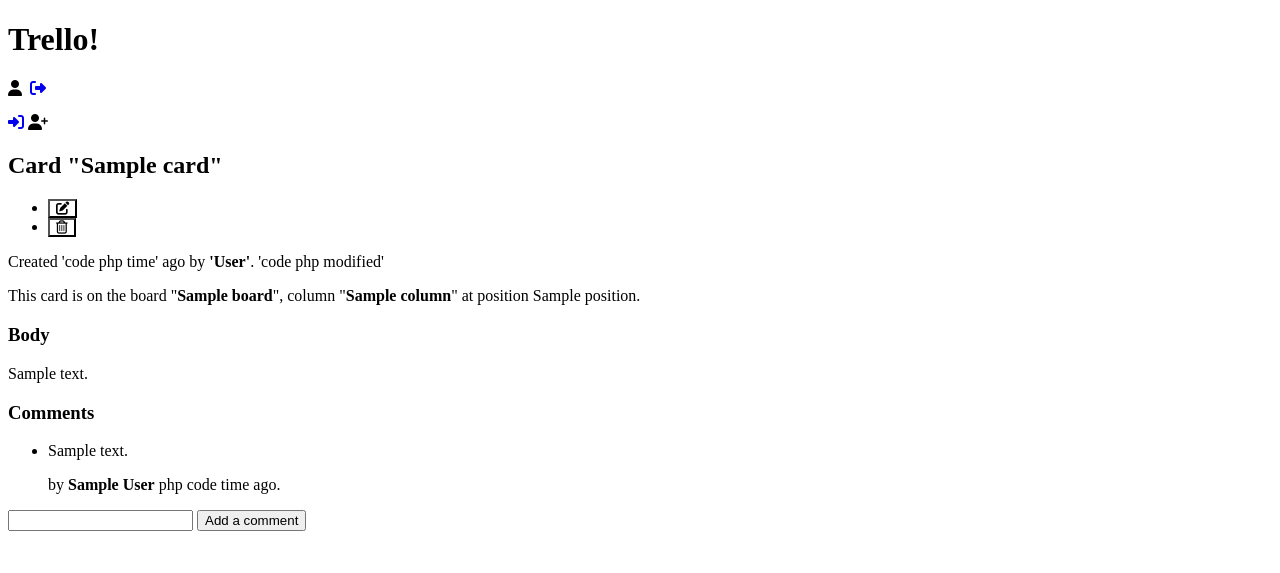
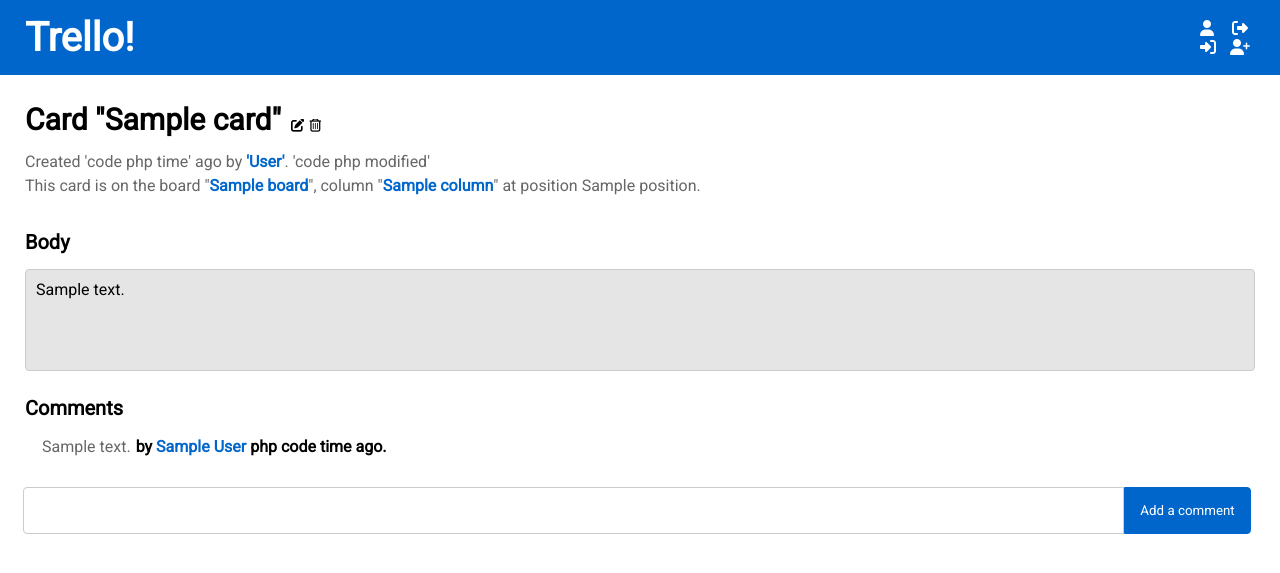
Before and after one commit to etic4/mini-trello-php, a PHP site: the page made by view/view_card.php in a window 1280 px wide. Shown: the top 573 px of the page. Run offline with PHP 8.4, Linux system fonts and the light colour scheme; the template is opened without the code that fills it: most values are stand-ins (such as "Sample title", 1, 10 or a date in 2020); data that the repository does not hold is empty; some libraries are stand-ins or nearby versions.

Commit message:
fix(view) affichage icones card ds view_board

```diff
--- a/css/styles.css
+++ b/css/styles.css
@@ -110,6 +110,7 @@ main {
 .one_card h2,
 .title h2 {
     font-size: 30px;
+    padding-top: 2px;
 }
 
 .title .icons {
@@ -129,40 +130,32 @@ strong {
 /***  ========ICONS=======  ***/
 
 .icons {
+    height: 25px;
     display: flex;
     flex-direction: row;
     justify-content: start;
+    align-items: center;
 }
 
-.icons li:first-child {
-    padding-left: 3px;
+.icons {
+    margin: 0;
+    padding: 0;
 }
 
-.icons li .link input {
-    padding-left: 7px;
-    margin-top: 2px;
+.icons li p {
+    height: 18px;
+    font-size: 15px;
+    font-weight: 900;
 }
 
+.icons li p,
 .icons .link input[type=submit] {
     border: none;
+    margin-right: 5px;
 }
 
 .card .icons {
-    position: absolute;
-    margin-left: -130px;
-    margin-top: -32px;
-}
-
-.board .card .icons .link input[type=submit] {
-    margin-top: 10px;
-}
-
-.icons li p {
-    font-size: 13px;
-    font-weight: 900;
-    padding-left: 7px;
-    margin-top: 8px;
-    color: #666666;
+    margin-left: 7px;
 }
 
 
@@ -421,9 +414,10 @@ strong {
     background-color: #e5e5e5;
 }
 
-.board .column header {
+.board .column .title_column {
+    width: 260px;
     font-size: 15px;
-    padding: 15px 10px 25px 10px;
+    padding: 15px 10px 25px 0;
     display: flex;
     flex-direction: row;
     justify-content: start;
@@ -431,18 +425,12 @@ strong {
 
 .board .column h3 {
     padding-right: 10px;
+    padding-top: 2px;
 }
 
 .board .column footer .add {
     margin-top: -20px;
     margin-left: 7px;
-}
-
-.board .column section ul {
-    display: flex;
-    flex-direction: row;
-    justify-content: center;
-    align-items: center;
 }
 
 
@@ -478,7 +466,12 @@ strong {
 }
 
 .board .column .card {
+    min-height: 65px;
     width: 270px;
+    display: flex;
+    flex-direction: column;
+    justify-content: start;
+    margin-bottom: 15px;
     border-radius: 4px;
     background-color: #ffffff;
 }
@@ -498,7 +491,7 @@ strong {
 }
 
 .one_card article header {
-    padding-bottom: 15px;
+    padding-bottom: 25px;
     white-space: nowrap;
 }
 
--- a/view/columns.php
+++ b/view/columns.php
@@ -2,7 +2,7 @@
     <?php foreach($columns as $column): ?>
     <li>
         <section class="column">
-            <header>
+            <header class="title_column">
                 <h3><?= $column->title ?></h3>
                 <ul class="icons">
                     <li>
--- a/view/view_board.php
+++ b/view/view_board.php
@@ -7,7 +7,7 @@
         <base href="<?= $web_root ?>"/>
         <meta name="viewport" content="width=device-width, initial-scale=1.0">
         <script src="https://kit.fontawesome.com/b5a4564c07.js" crossorigin="anonymous"></script>
-    <link href="css/style.css" rel="stylesheet" type="text/css"/>
+        <link href="css/styles.css" rel="stylesheet" type="text/css"/>
     </head>
     <body>
         <header>
--- a/view/view_boardlist.php
+++ b/view/view_boardlist.php
@@ -7,7 +7,7 @@
         <base href="<?= $web_root ?>"/>
         <meta name="viewport" content="width=device-width, initial-scale=1.0">
         <script src="https://kit.fontawesome.com/b5a4564c07.js" crossorigin="anonymous"></script>
-        <link href="css/style.css" rel="stylesheet" type="text/css"/>
+        <link href="css/styles.css" rel="stylesheet" type="text/css"/>
     </head>
     <body>
         <header>
--- a/view/view_card.php
+++ b/view/view_card.php
@@ -7,7 +7,7 @@
         <base href="<?= $web_root ?>"/>
         <meta name="viewport" content="width=device-width, initial-scale=1.0">
         <script src="https://kit.fontawesome.com/b5a4564c07.js" crossorigin="anonymous"></script>
-    <link href="css/style.css" rel="stylesheet" type="text/css"/>
+        <link href="css/styles.css" rel="stylesheet" type="text/css"/>
     </head>
     <body class="one_card">
         <header>
--- a/view/view_card_edit.php
+++ b/view/view_card_edit.php
@@ -7,7 +7,7 @@
         <base href="<?= $web_root ?>"/>
         <meta name="viewport" content="width=device-width, initial-scale=1.0">
         <script src="https://kit.fontawesome.com/b5a4564c07.js" crossorigin="anonymous"></script>
-    <link href="css/style.css" rel="stylesheet" type="text/css"/>
+        <link href="css/styles.css" rel="stylesheet" type="text/css"/>
     </head>
     <body class="edit">
         <header>
--- a/view/view_delete_confirm.php
+++ b/view/view_delete_confirm.php
@@ -7,7 +7,7 @@
         <base href="<?= $web_root ?>"/>
         <meta name="viewport" content="width=device-width, initial-scale=1.0">
         <script src="https://kit.fontawesome.com/b5a4564c07.js" crossorigin="anonymous"></script>
-    <link href="css/style.css" rel="stylesheet" type="text/css"/>
+        <link href="css/styles.css" rel="stylesheet" type="text/css"/>
     </head>
     <body>
         <header>
--- a/view/view_error.php
+++ b/view/view_error.php
@@ -6,6 +6,7 @@
         <title>Error</title>
         <base href="<?= $web_root ?>"/>
         <meta name="viewport" content="width=device-width, initial-scale=1.0">
+        <link href="css/styles.css" rel="stylesheet" type="text/css"/>
     </head>
     <body>
         <h1>Error</h1>
```
Lines whose indentation alone changed are shown as unchanged.
